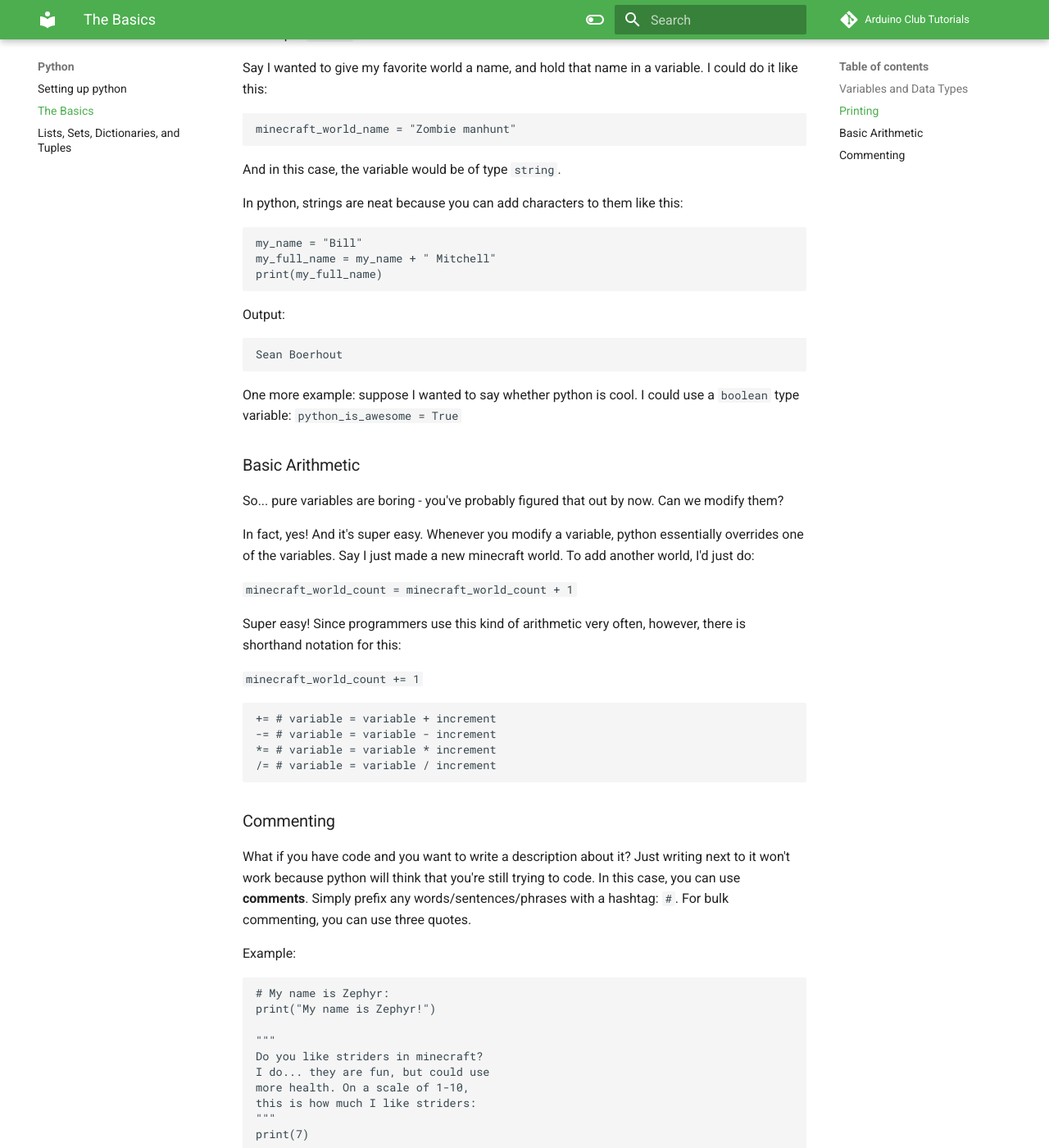
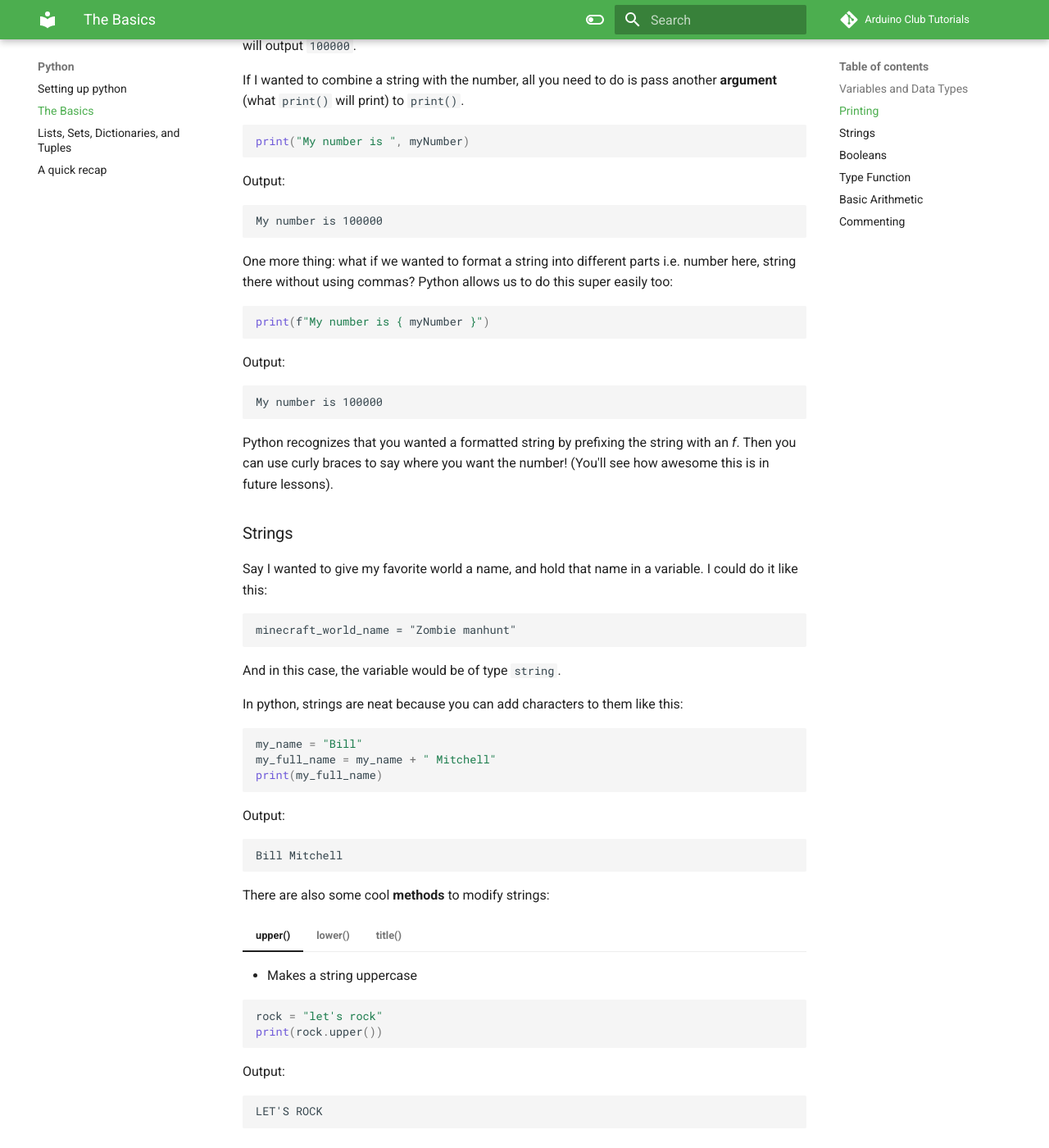
Before and after one commit to WVarduinoclub/tutorials, an MkDocs documentation site: the page built from docs/python-tutorials/lesson1.md, in a window 1280 px wide and 1400 px high, scrolled down 1054 px. Shown: the whole window at 82% size. Built offline with MkDocs 1.6.1 and Material for MkDocs 9.7.7, drawn with Linux system fonts in a browser that asks for light colours; comment, search, counter and statistics services are not loaded; some of the changed text lies outside the part shown.

Commit message:
New lessons
new lessons and some new theming stuff. Check the readme for possible things to install. Also, lesson 2 isn't finished.

````diff
--- a/docs/python-tutorials/lesson1.md
+++ b/docs/python-tutorials/lesson1.md
@@ -8,7 +8,7 @@ memory in your computer that holds some data. Say I wanted to take user input, o
 number of times someone pressed a button. You'd need variables to do this!
 
 Let's start with a simple example: the number of minecraft worlds I have on my computer to date, which is 27.
-```
+``` python
 minecraft_world_count = 27
 ```
 Here, ```minecraft_world_count``` is my variable, and it holds a number (an integer to be exact). Different types of
@@ -18,14 +18,14 @@ number (in coding terms, a floating-point number).
 Another cool thing in python is that you can easily represent large numbers. Whenever you assign a number to a variable,
 you can't use commas to make it easily readable. For example,
 
-```
+``` python
 myNumber = 100,000
 ```
 
 Will actually cause python to think that your number is of type __tuple__, which is a data type that doesn't allow
 you to change its value. To tell python that the number is still an integer you can do this:
 
-```
+``` python
 my_number = 100_00
 ```
 
@@ -34,9 +34,37 @@ my_number = 100_00
 Now, suppose I wanted to print the value of a variable as an output. Python has a useful __function__ called ```print()``` for
 this, so
 
-```print(myNumber)```
+``` python
+print(myNumber)
+```
 
 will output ```100000```.
+
+If I wanted to combine a string with the number, all you need to do is pass another __argument__ (what ```print()``` will print)
+to ```print()```.
+
+``` python
+print("My number is ", myNumber)
+```
+Output:
+```
+My number is 100000
+```
+
+One more thing: what if we wanted to format a string into different parts i.e. number here, string there without using commas?
+Python allows us to do this super easily too:
+
+``` python
+print(f"My number is { myNumber }")
+```
+Output:
+```
+My number is 100000
+```
+Python recognizes that you wanted a formatted string by prefixing the string with an _f_. Then you can use curly braces to say where
+you want the number! (You'll see how awesome this is in future lessons).
+
+### Strings
 
 Say I wanted to give my favorite world a name, and hold that name in a variable. I could do it like this:
 ```
@@ -46,18 +74,85 @@
 
 In python, strings are neat because you can add characters to them like this:
 
-```
+``` python
 my_name = "Bill"
 my_full_name = my_name + " Mitchell"
 print(my_full_name)
 ```
 Output:
 ```
-Sean Boerhout
+Bill Mitchell
 ```
+
+There are also some cool __methods__ to modify strings:
+
+=== "upper()"
+
+    - Makes a string uppercase
+
+    ``` python
+    rock = "let's rock"
+    print(rock.upper())
+    ```
+    Output:
+    ```
+    LET'S ROCK
+    ```
+
+=== "lower()"
+
+    - Makes a string lowercase
+
+    ``` python
+    fruit = "APPLES"
+    print(fruit.lower())
+    ```
+    Output:
+    ```
+    apples
+    ```
+
+=== "title()"
+
+    - Capitalizes a string
+
+    ``` python
+    my_name = "bill mitchell"
+    print(my_name.title())
+    ```
+    Output:
+    ```
+    Bill Mitchell
+    ```
+
+### Booleans
 
 One more example: suppose I wanted to say whether python is cool. I could use a ```boolean``` type variable:
 ```python_is_awesome = True```
+
+### Type Function
+
+If you ever want to know what the type of something is, then you can use a function called ```type()```. This
+outputs the type of the variable:
+
+``` python
+print(type(1))
+print(type(1.1))
+print(type(1000000000))
+print(type("one"))
+print(type([1,2,3,4]))  # Coming next lesson!
+```
+Output:
+``` python
+<type 'int'>
+<type 'float'>
+<type 'int'>
+<type 'str'>
+<type 'list'>
+```
+
+
+
 
 ### Basic Arithmetic
 
@@ -66,13 +161,17 @@ So... pure variables are boring - you've probably figured that out by now. Can w
 In fact, yes! And it's super easy. Whenever you modify a variable, python essentially overrides one of the variables.
 Say I just made a new minecraft world. To add another world, I'd just do:
 
-```minecraft_world_count = minecraft_world_count + 1```
+``` python
+minecraft_world_count = minecraft_world_count + 1
+```
 
 Super easy! Since programmers use this kind of arithmetic very often, however, there is shorthand notation for this:
 
-```minecraft_world_count += 1```
+``` python
+minecraft_world_count += 1
+```
 
-```
+``` python
 += # variable = variable + increment
 -= # variable = variable - increment
 *= # variable = variable * increment
@@ -86,7 +185,7 @@ will think that you're still trying to code. In this case, you can use __comment
 with a hashtag: ```#```. For bulk commenting, you can use three quotes.
 
 Example:
-```
+```  python
 # My name is Zephyr:
 print("My name is Zephyr!")
 
--- a/mkdocs.yml
+++ b/mkdocs.yml
@@ -4,10 +4,16 @@ site_name: WV Arduino Club tutorials
 repo_url: https://github.com/WVarduinoclub/tutorials
 repo_name: Arduino Club Tutorials
 
-# edit button specs (right now, the edit is disabled)
-edit_uri: ""
+# edit button specs (right now, the edit is enabled)
+# edit_uri: ""
 
 copyright: Copyright &copy; 2021 WV Arduino Club
+
+# Code Highlighting
+markdown_extensions:
+  - pymdownx.highlight
+  - pymdownx.superfences
+  - pymdownx.tabbed
 
 # Site navigation
 nav:
@@ -17,6 +23,7 @@ nav:
     - 'Setting up python' : 'python-tutorials/Setup.md'
     - 'The Basics' : 'python-tutorials/lesson1.md'
     - 'Lists, Sets, Dictionaries, and Tuples' : 'python-tutorials/lesson2.md'
+    - 'A quick recap' : 'python-tutorials/lesson3.md'
 
 theme:
   name: material
@@ -34,3 +41,4 @@ theme:
   features:
     - navigation.tabs
     - navigation.top
+    - navigation.sections
````
Also changed, not shown: README.md (+11 -9 lines), docs/index.md (+1 -3 lines), docs/python-tutorials/lesson2.md (+361 -0 lines), docs/python-tutorials/lesson3.md (added, +62 -0 lines).
